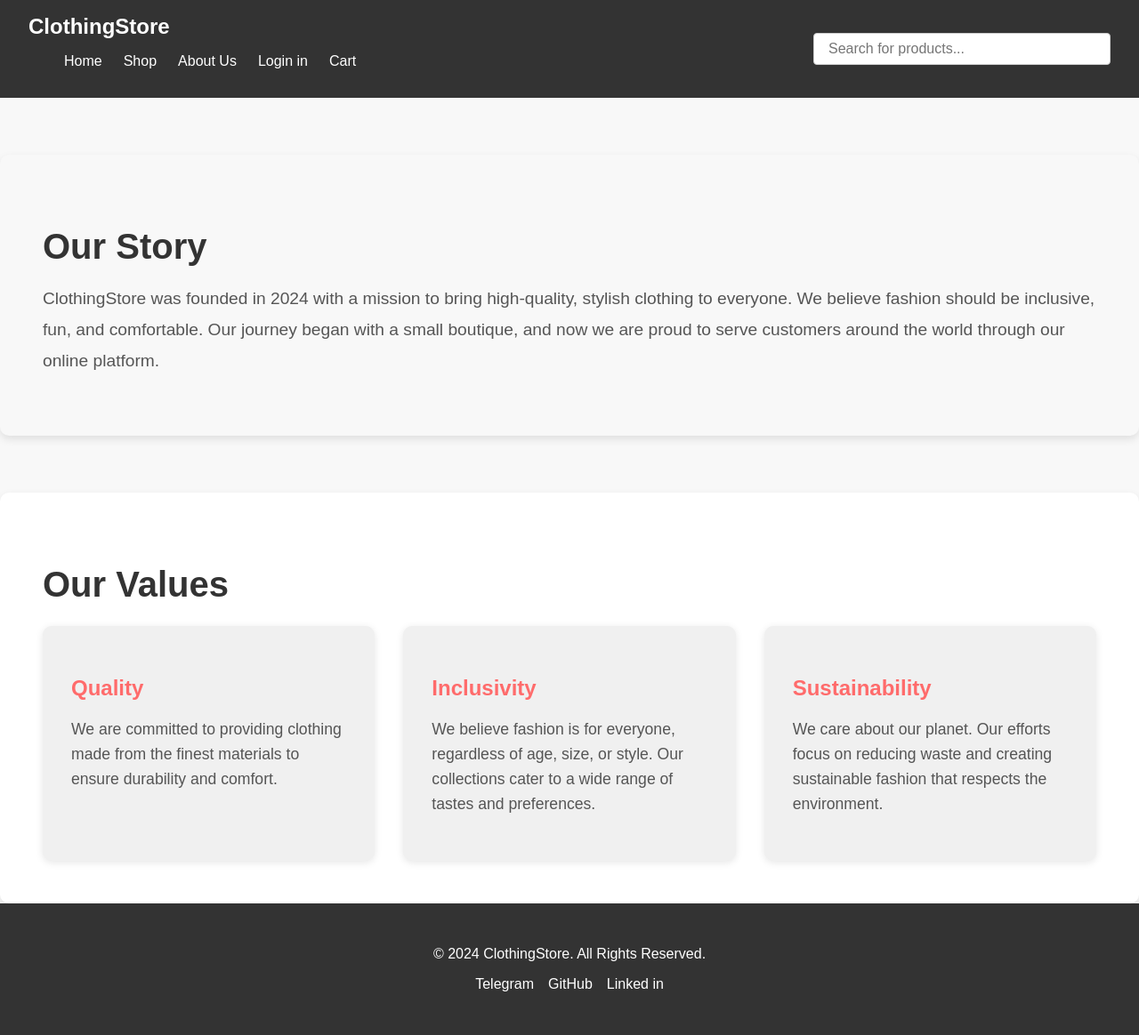
After one commit to KarasunoAs9/pet-project, a Django app: page /about/ in a window 1280 px wide. The commit adds this page. Shown: the whole page at 89% size. Run offline with Django 5.2, Linux system fonts and the light colour scheme.

Commit message:
about page and minus quantity after buy

```diff
--- a/clothing_store/app_auth/templates/app_auth/includes/sidebar.html
+++ b/clothing_store/app_auth/templates/app_auth/includes/sidebar.html
@@ -3,10 +3,7 @@
     <h2>My Profile</h2>
     <ul>
         <li><a href="{% url "profile" %}">My Orders</a></li>
-        <li><a href="">My Returns</a></li>
         <li><a href="{% url "account-edit" %}">Account Details</a></li>
-        <li><a href="">Shipping Addresses</a></li>
-        <li><a href="">Billing Address</a></li>
         <li><form action="{% url "logout" %}" method="POST">
             {% csrf_token %}
             <button type="submit" >Logout</button>
--- a/clothing_store/app_auth/views.py
+++ b/clothing_store/app_auth/views.py
@@ -38,8 +38,7 @@ class RegisterCustomer(View):
         form = CustomerRegistrationForm(request.POST)
 
         if form.is_valid():
-            user = User(username=form.cleaned_data["username"], email=form.cleaned_data["email"])
-            user.set_password(form.cleaned_data["password"])
+            user = User(username=form.cleaned_data["username"], email=form.cleaned_data["email"], password=form.cleaned_data["password"])
             user.save()
 
             customer = Customer(user=user, email=form.cleaned_data["email"], name=form.cleaned_data["name"], last_name=form.cleaned_data["last_name"])
@@ -55,7 +54,7 @@ class RegisterCustomer(View):
 class ProfilePage(View):
     def get(self, request):
         customer = Customer.objects.get(user=self.request.user)
-        orders = Orders.objects.filter(user=customer)
+        orders = Orders.objects.filter(user=customer).order_by("-added_to")
         orders_item = []
         for order in orders:
             order_item = OrderItem.objects.filter(order=order)
--- a/clothing_store/reviews/form.py
+++ b/clothing_store/reviews/form.py
@@ -2,6 +2,7 @@ from django import forms
 from .models import Review
 
 class ReviewsForm(forms.ModelForm):
+    rating = forms.IntegerField(max_value=5, min_value=1, required=True)
     class Meta:
         model = Review
         fields = ["rating", "comment"]
--- /dev/null
+++ b/clothing_store/store/static/store/css/about_page.css
@@ -0,0 +1,93 @@
+/* General Styles for About Us Page */
+.about-container {
+    width: 90%;
+    max-width: 1200px;
+    margin: 0 auto;
+    padding: 2rem;
+}
+
+.hero-section {
+    background-color: #ff6b6b;
+    color: #fff;
+    padding: 4rem;
+    text-align: center;
+    border-radius: 10px;
+    box-shadow: 0 4px 10px rgba(0, 0, 0, 0.1);
+}
+
+.hero-content h1 {
+    font-size: 3rem;
+    margin-bottom: 1.5rem;
+}
+
+.hero-content p {
+    font-size: 1.5rem;
+    line-height: 1.8;
+}
+
+.our-story {
+    margin-top: 4rem;
+    padding: 3rem;
+    background-color: #f8f8f8;
+    border-radius: 10px;
+    box-shadow: 0 4px 10px rgba(0, 0, 0, 0.1);
+}
+
+.our-story h2 {
+    font-size: 2.5rem;
+    margin-bottom: 1rem;
+    color: #333;
+}
+
+.our-story p {
+    line-height: 1.8;
+    font-size: 1.2rem;
+    color: #555;
+}
+
+.our-values {
+    margin-top: 4rem;
+    padding: 3rem;
+    background-color: #fff;
+    border-radius: 10px;
+    box-shadow: 0 4px 10px rgba(0, 0, 0, 0.1);
+}
+
+.our-values h2 {
+    font-size: 2.5rem;
+    margin-bottom: 1rem;
+    color: #333;
+}
+
+.values-list {
+    display: flex;
+    flex-wrap: wrap;
+    gap: 2rem;
+    margin-top: 1.5rem;
+}
+
+.value-item {
+    background-color: #f0f0f0;
+    padding: 2rem;
+    border-radius: 10px;
+    flex: 1;
+    min-width: 250px;
+    box-shadow: 0 2px 8px rgba(0, 0, 0, 0.1);
+    transition: transform 0.3s ease;
+}
+
+.value-item:hover {
+    transform: translateY(-10px);
+}
+
+.value-item h3 {
+    color: #ff6b6b;
+    margin-bottom: 0.5rem;
+    font-size: 1.5rem;
+}
+
+.value-item p {
+    line-height: 1.6;
+    color: #555;
+    font-size: 1.1rem;
+}
--- a/clothing_store/store/static/store/css/product_page.css
+++ b/clothing_store/store/static/store/css/product_page.css
@@ -188,5 +188,5 @@ footer {
 
 .product-rating .star {
     color: #ffcc00; /* Цвет для звезд (желтый) */
-    font-size: 1.5rem;
+    font-size: 1.3rem;
 }
--- /dev/null
+++ b/clothing_store/store/templates/store/about_page.html
@@ -0,0 +1,37 @@
+{% extends "index.html" %}
+{% load static %}
+
+{% block title %}About us{% endblock title %}
+
+{% block css %}
+    <link rel="stylesheet" href="{% static 'store/css/about_page.css' %}">
+{% endblock css %}
+
+{% block content %}
+<section class="our-story">
+    <h2>Our Story</h2>
+    <p>ClothingStore was founded in 2024 with a mission to bring high-quality, stylish clothing to everyone. We believe fashion should be inclusive, fun, and comfortable. Our journey began with a small boutique, and now we are proud to serve customers around the world through our online platform.</p>
+</section>
+
+<section class="our-values">
+    <h2>Our Values</h2>
+    <div class="values-list">
+        <div class="value-item">
+            <h3>Quality</h3>
+            <p>We are committed to providing clothing made from the finest materials to ensure durability and comfort.</p>
+        </div>
+        <div class="value-item">
+            <h3>Inclusivity</h3>
+            <p>We believe fashion is for everyone, regardless of age, size, or style. Our collections cater to a wide range of tastes and preferences.</p>
+        </div>
+        <div class="value-item">
+            <h3>Sustainability</h3>
+            <p>We care about our planet. Our efforts focus on reducing waste and creating sustainable fashion that respects the environment.</p>
+        </div>
+    </div>
+</section>
+
+
+{% endblock content %}
+
+{% block js %}{% endblock js %}
--- a/clothing_store/store/templates/store/product_page.html
+++ b/clothing_store/store/templates/store/product_page.html
@@ -52,7 +52,11 @@
                     </div>
                         <input type="hidden" name = "product_id" value="{{ product.id }}">
                         {% if product.sizes.all|length != 0 %}
-                    <button type="submit" class="btn add-to-cart">Add to Cart</button>
+                            {% if user.is_authenticated %}
+                                <button type="submit" class="btn add-to-cart">Add to Cart</button>
+                                {% else %}
+                                <a href="{% url "login-page" %}" ><button type="button" class="btn add-to-cart">Add to Cart</button></a>
+                                {% endif %}
                     {% endif %}
                 </form>
             </div>
--- a/clothing_store/store/urls.py
+++ b/clothing_store/store/urls.py
@@ -8,5 +8,6 @@ urlpatterns = [
     path("<slug:slug>", views.ProductPage.as_view(), name="product-page"),
     path("shop/", views.ShopPage.as_view(), name="shop-page"),
     path("shop/<slug:slug>", views.CategoryPage.as_view(), name="category-page"),
-    path("add-to-cart/", views.AddToCart.as_view(), name="add-to-cart")
+    path("add-to-cart/", views.AddToCart.as_view(), name="add-to-cart"),
+    path("about/", views.About.as_view(), name="about")
 ] + static(settings.MEDIA_URL, document_root=settings.MEDIA_ROOT)
--- a/clothing_store/store/views.py
+++ b/clothing_store/store/views.py
@@ -87,3 +87,7 @@ class CategoryPage(ListView):
         context = super().get_context_data(**kwargs)
         context["products"] = models.Product.objects.filter(category=category_object)
         return context
+
+class About(View):
+    def get(self, request):
+        return render(request, "store/about_page.html")
--- a/clothing_store/templates/index.html
+++ b/clothing_store/templates/index.html
@@ -17,14 +17,14 @@
                 <ul>
                     <li><a href="{% url "main-page" %}">Home</a></li>
                     <li><a href="{% url "shop-page" %}">Shop</a></li>
-                    <li><a href="/about/">About Us</a></li>
-                    <li><a href="/contact/">Contact</a></li>
+                    <li><a href="{% url "about" %}">About Us</a></li>
                     {% if user.is_authenticated %}
                         <li><a href="{% url "profile" %}">Profile</a></li>
+                        <li><a href="{% url "cart-page" %}">Cart</a></li>
                     {% else %}
                         <li><a href="{% url "login-page" %}">Login in</a></li>
+                        <li><a href="{% url "login-page" %}">Cart</a></li>
                     {% endif %}
-                    <li><a href="{% url "cart-page" %}">Cart</a></li>
                 </ul>
             </nav>
         </div>
@@ -44,7 +44,7 @@
             <ul class="social-links">
                 <li><a href="https://t.me/triperp">Telegram</a></li>
                 <li><a href="https://github.com/KarasunoAs9">GitHub</a></li>
-                <li><a href="https://www.instagram.com/lil.trip4ik/">Instagram</a></li>
+                <li><a href="https://www.linkedin.com/in/andrey-demyan/?trk=opento_sprofile_topcard">Linked in</a></li>
             </ul>
         </div>
     </footer>
```
Also changed, not shown: clothing_store/app_auth/forms.py (+12 -2 lines), clothing_store/shopping/forms.py (+21 -18 lines), clothing_store/shopping/templates/shopping/cart.html (+5 -4 lines), clothing_store/shopping/views.py (+10 -1 lines).
